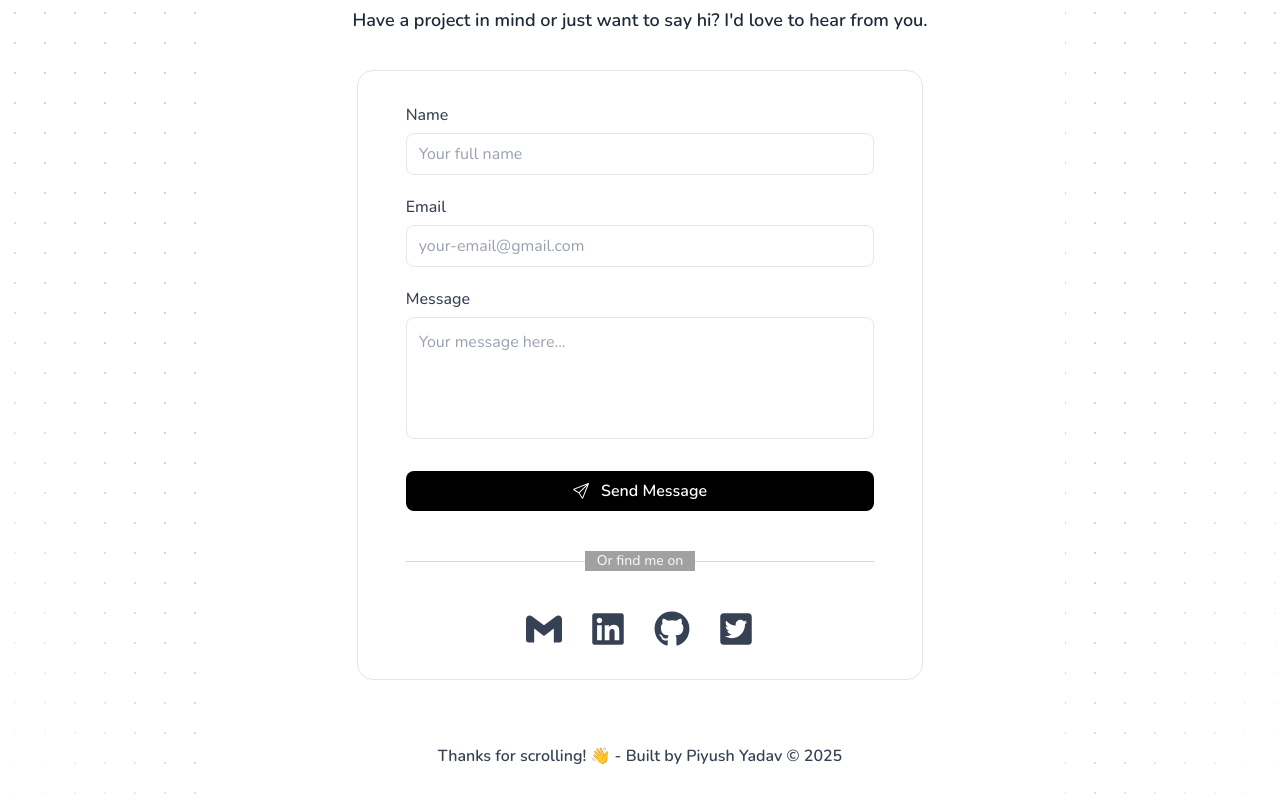
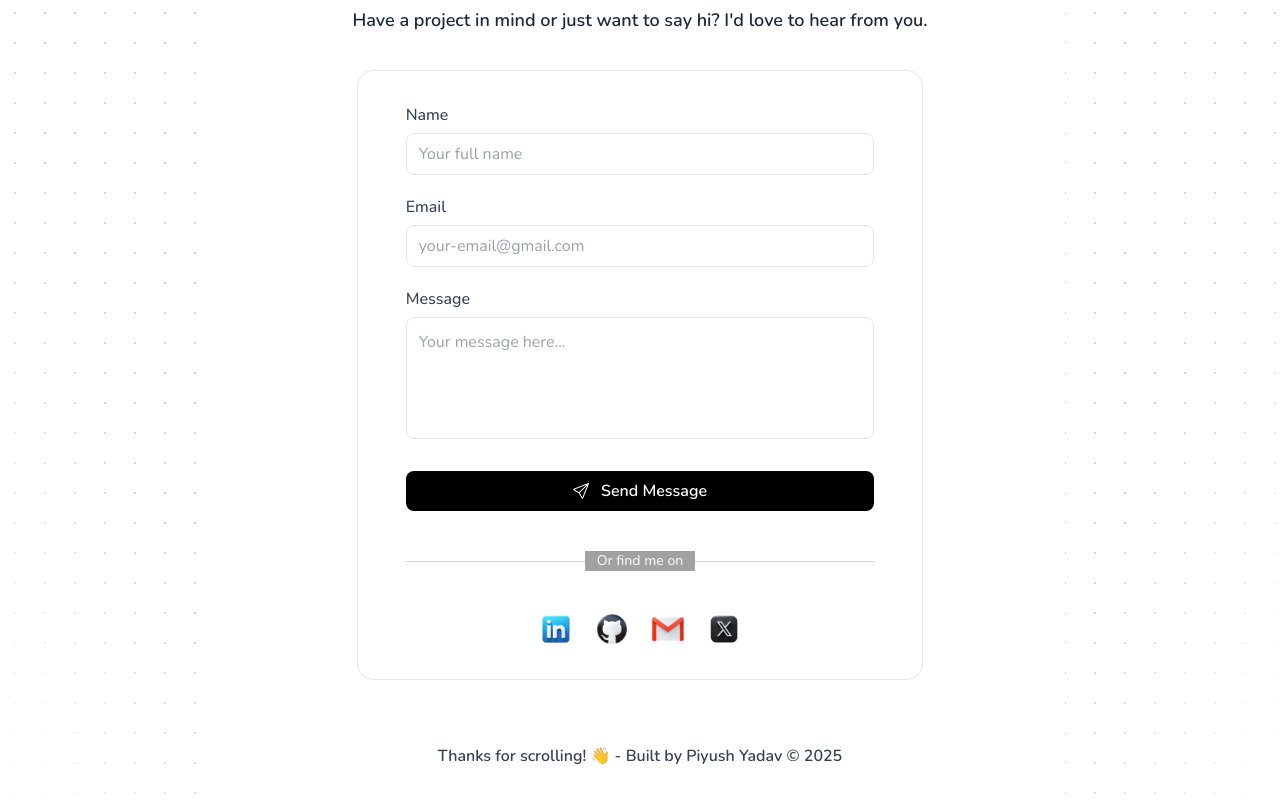
Before and after one commit to Piyush-20045/Portfolio, a React (Vite) app: page / in a window 1280 px wide. Shown: the part 2882-3682 px from the top of the page. Built offline with nearby package versions, Linux system fonts and the light colour scheme; a web font is replaced by a local one.

Commit message:
feat: refactor social links into a separate data file and update components to use it

```diff
--- a/src/components/contact/Contact.jsx
+++ b/src/components/contact/Contact.jsx
@@ -1,35 +1,6 @@
 import { motion } from "framer-motion";
-import { FaLinkedin, FaGithub, FaTwitterSquare } from "react-icons/fa";
-import { SiGmail } from "react-icons/si";
 import Form from "./Form";
-
-// ICONS from react-icons
-const socialLinks = [
-  {
-    icon: <SiGmail />,
-    href: "mailto:piyushyadav20045@gmail.com",
-    label: "Gmail",
-    hoverColor: "hover:text-red-600",
-  },
-  {
-    icon: <FaLinkedin />,
-    href: "https://tinyurl.com/yPiyush",
-    label: "Linkedin",
-    hoverColor: "hover:text-blue-700",
-  },
-  {
-    icon: <FaGithub />,
-    href: "https://github.com/Piyush-20045",
-    label: "Github",
-    hoverColor: "hover:text-black dark:hover:text-gray-400",
-  },
-  {
-    icon: <FaTwitterSquare />,
-    href: "https://x.com/Piyush9436",
-    label: "Twitter",
-    hoverColor: "hover:text-sky-500",
-  },
-];
+import { SocialLinks } from "../../data/socialLinks";
 
 const Contact = () => {
   // FRAMER MOTION VARIANTS
@@ -92,8 +63,8 @@ const Contact = () => {
         </div>
 
         {/* Social Links Section */}
-        <div className="flex justify-center gap-7">
-          {socialLinks.map((social, index) => (
+        <div className="flex justify-center gap-4 md:gap-5">
+          {SocialLinks.map((social, index) => (
             <motion.a
               variants={socialIconVariants}
               key={index}
--- a/src/components/hero/Hero.jsx
+++ b/src/components/hero/Hero.jsx
@@ -1,10 +1,10 @@
 import { motion } from "framer-motion";
 import { TypingText } from "../../ui/lightswind/typing-text";
-import { Tooltip } from "react-tooltip";
-
 import { BsSend } from "react-icons/bs";
 import { FiFileText } from "react-icons/fi";
-import { HeroButton, SocialLinks } from "./HeroBtn";
+
+import { HeroButton } from "./HeroBtn";
+import { SocialLinks } from "../../data/socialLinks";
 
 const Hero = () => {
   // FRAMER MOTION VARIANTS
--- a/src/components/hero/HeroBtn.jsx
+++ b/src/components/hero/HeroBtn.jsx
@@ -1,8 +1,3 @@
-import x from "../../assets/socials/x.png";
-import gmail from "../../assets/socials/gmail.png";
-import github from "../../assets/socials/github.png";
-import linkedin from "../../assets/socials/linkedin.png";
-
 // HERO BUTTON
 export const HeroButton = ({ link, target, icon, title }) => {
   return (
@@ -16,31 +11,3 @@ export const HeroButton = ({ link, target, icon, title }) => {
     </a>
   );
 };
-
-// SOCIAL ICONS DATA
-export const SocialLinks = [
-  {
-    icon: <img src={linkedin} alt="linkedin" className="w-8 md:w-9" />,
-    href: "https://tinyurl.com/yPiyush",
-    label: "Linkedin",
-    hoverColor: "hover:text-blue-700",
-  },
-  {
-    icon: <img src={github} alt="github" className="w-8 md:w-9" />,
-    href: "https://github.com/Piyush-20045",
-    label: "Github",
-    hoverColor: "hover:text-black dark:hover:text-gray-400",
-  },
-  {
-    icon: <img src={gmail} alt="Email" className="w-8 md:w-9" />,
-    href: "mailto:piyushyadav20045@gmail.com",
-    label: "Email",
-    hoverColor: "hover:text-red-600",
-  },
-  {
-    icon: <img src={x} alt="X" className="w-8 md:w-9" />,
-    href: "https://x.com/Piyush9436",
-    label: "Twitter",
-    hoverColor: "hover:text-sky-500",
-  },
-];
--- /dev/null
+++ b/src/data/socialLinks.jsx
@@ -0,0 +1,32 @@
+import x from "../assets/socials/x.png";
+import gmail from "../assets/socials/gmail.png";
+import github from "../assets/socials/github.png";
+import linkedin from "../assets/socials/linkedin.png";
+
+// SOCIAL ICONS DATA
+export const SocialLinks = [
+    {
+        icon: <img src={linkedin} alt="linkedin" className="w-8 md:w-9" />,
+        href: "https://tinyurl.com/yPiyush",
+        label: "Linkedin",
+        hoverColor: "hover:text-blue-700",
+    },
+    {
+        icon: <img src={github} alt="github" className="w-8 md:w-9" />,
+        href: "https://github.com/Piyush-20045",
+        label: "Github",
+        hoverColor: "hover:text-black dark:hover:text-gray-400",
+    },
+    {
+        icon: <img src={gmail} alt="Email" className="w-8 md:w-9" />,
+        href: "mailto:piyushyadav20045@gmail.com",
+        label: "Email",
+        hoverColor: "hover:text-red-600",
+    },
+    {
+        icon: <img src={x} alt="X" className="w-8 md:w-9" />,
+        href: "https://x.com/Piyush9436",
+        label: "Twitter",
+        hoverColor: "hover:text-sky-500",
+    },
+];
```
